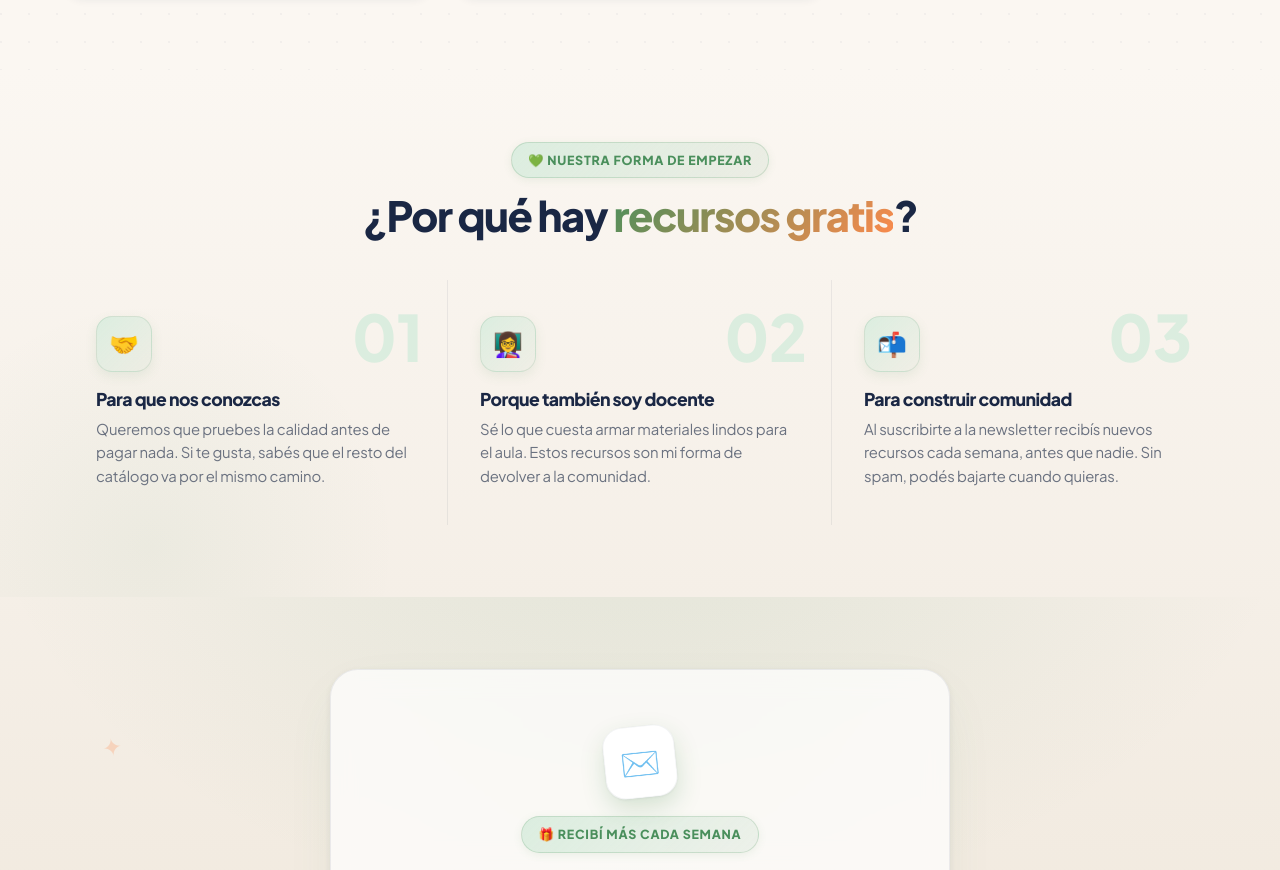
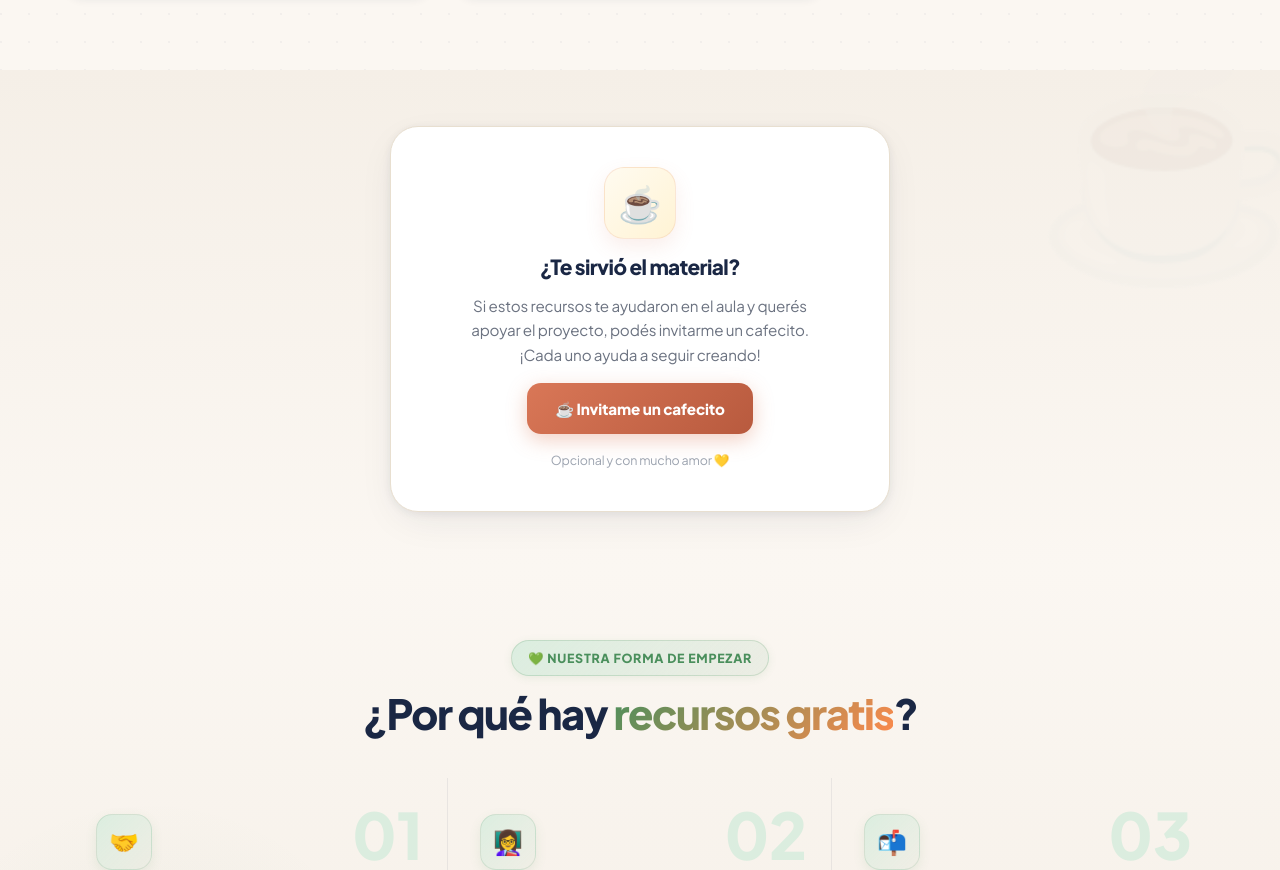
Before and after one commit to Cofredidactico/PaginaWeb, a plain HTML site: page gratis.html in a window 1280 px wide. Shown: the part 2395-3265 px from the top of the page. Drawn offline with Linux system fonts and the light colour scheme.

Commit message:
Add files via upload

```diff
--- a/gratis.html
+++ b/gratis.html
@@ -348,6 +348,57 @@ h1,h2,h3,h4{font-family:var(--f-display);font-weight:800;letter-spacing:-.03em;l
 .nl::before{top:18%;left:8%;transform:rotate(-10deg);}
 .nl::after{bottom:22%;right:9%;font-size:2rem;opacity:.18;transform:rotate(15deg);}
 
+/* ─── Cafecito ─── */
+.cafecito{
+  padding:56px 0;
+  background:linear-gradient(180deg,var(--bg-2),var(--bg));
+  text-align:center;
+  position:relative;overflow:hidden;
+}
+.cafecito::before{
+  content:'☕';position:absolute;
+  font-size:14rem;opacity:.04;
+  top:-2rem;right:-2rem;line-height:1;pointer-events:none;
+}
+.cafecito-card{
+  display:inline-flex;flex-direction:column;align-items:center;gap:16px;
+  background:#fff;border:1px solid var(--line);border-radius:28px;
+  padding:40px 48px;
+  box-shadow:0 12px 40px -10px rgba(26,39,68,.1), var(--s-1);
+  max-width:500px;width:100%;
+  position:relative;z-index:1;
+}
+.cafecito-emoji{
+  width:72px;height:72px;border-radius:20px;
+  background:linear-gradient(135deg,#FFFBF0,#FFF3D4);
+  border:1.5px solid rgba(217,119,87,.15);
+  display:flex;align-items:center;justify-content:center;
+  font-size:2.2rem;
+  box-shadow:0 8px 20px rgba(217,119,87,.12);
+}
+.cafecito-card h3{
+  font-size:1.3rem;font-weight:800;letter-spacing:-.03em;
+  color:var(--ink);margin:0;
+}
+.cafecito-card p{
+  font-size:.95rem;color:var(--ink-3);line-height:1.6;
+  margin:0;max-width:340px;
+}
+.cafecito-btn{
+  display:inline-flex;align-items:center;gap:10px;
+  background:linear-gradient(135deg,#D97757,#B85A3E);
+  color:#fff;padding:13px 28px;border-radius:14px;
+  font-weight:800;font-size:.95rem;letter-spacing:-.01em;
+  text-decoration:none;
+  box-shadow:0 6px 20px rgba(217,119,87,.35);
+  transition:transform .18s cubic-bezier(.2,.8,.2,1), box-shadow .2s;
+}
+.cafecito-btn:hover{
+  transform:translateY(-2px);
+  box-shadow:0 10px 28px rgba(217,119,87,.45);
+}
+.cafecito-mini{font-size:.78rem;color:var(--ink-4);}
+
 /* ─── Por qué gratis ─── */
 .porque-gratis{
   background:linear-gradient(180deg,var(--bg),var(--bg-2));
@@ -506,6 +557,21 @@ footer{background:var(--ink);color:#D1D7E0;padding:56px 0 24px;}
       <div class="card"><div class="card-img skeleton"></div><div class="card-body"><div class="skeleton" style="height:14px;border-radius:6px;margin-bottom:8px;"></div><div class="skeleton" style="height:32px;border-radius:6px;"></div></div></div>
       <div class="card"><div class="card-img skeleton"></div><div class="card-body"><div class="skeleton" style="height:14px;border-radius:6px;margin-bottom:8px;"></div><div class="skeleton" style="height:32px;border-radius:6px;"></div></div></div>
       <div class="card"><div class="card-img skeleton"></div><div class="card-body"><div class="skeleton" style="height:14px;border-radius:6px;margin-bottom:8px;"></div><div class="skeleton" style="height:32px;border-radius:6px;"></div></div></div>
+    </div>
+  </div>
+</section>
+
+<!-- Cafecito -->
+<section class="cafecito">
+  <div class="wrap" style="display:flex;justify-content:center;">
+    <div class="cafecito-card reveal">
+      <div class="cafecito-emoji">☕</div>
+      <h3>¿Te sirvió el material?</h3>
+      <p>Si estos recursos te ayudaron en el aula y querés apoyar el proyecto, podés invitarme un cafecito. ¡Cada uno ayuda a seguir creando!</p>
+      <a href="https://cafecito.app/cofredidactico" target="_blank" rel="noopener" class="cafecito-btn">
+        ☕ Invitame un cafecito
+      </a>
+      <span class="cafecito-mini">Opcional y con mucho amor 💛</span>
     </div>
   </div>
 </section>
```
